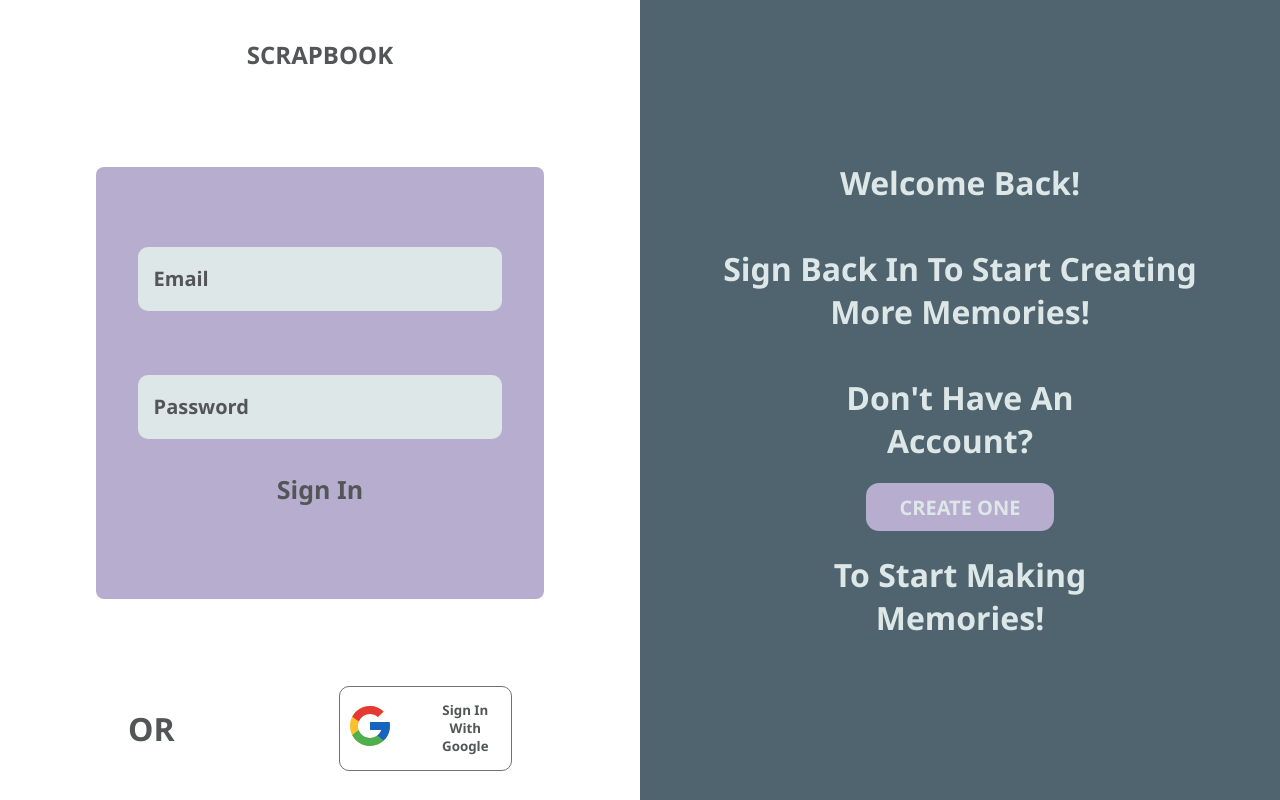
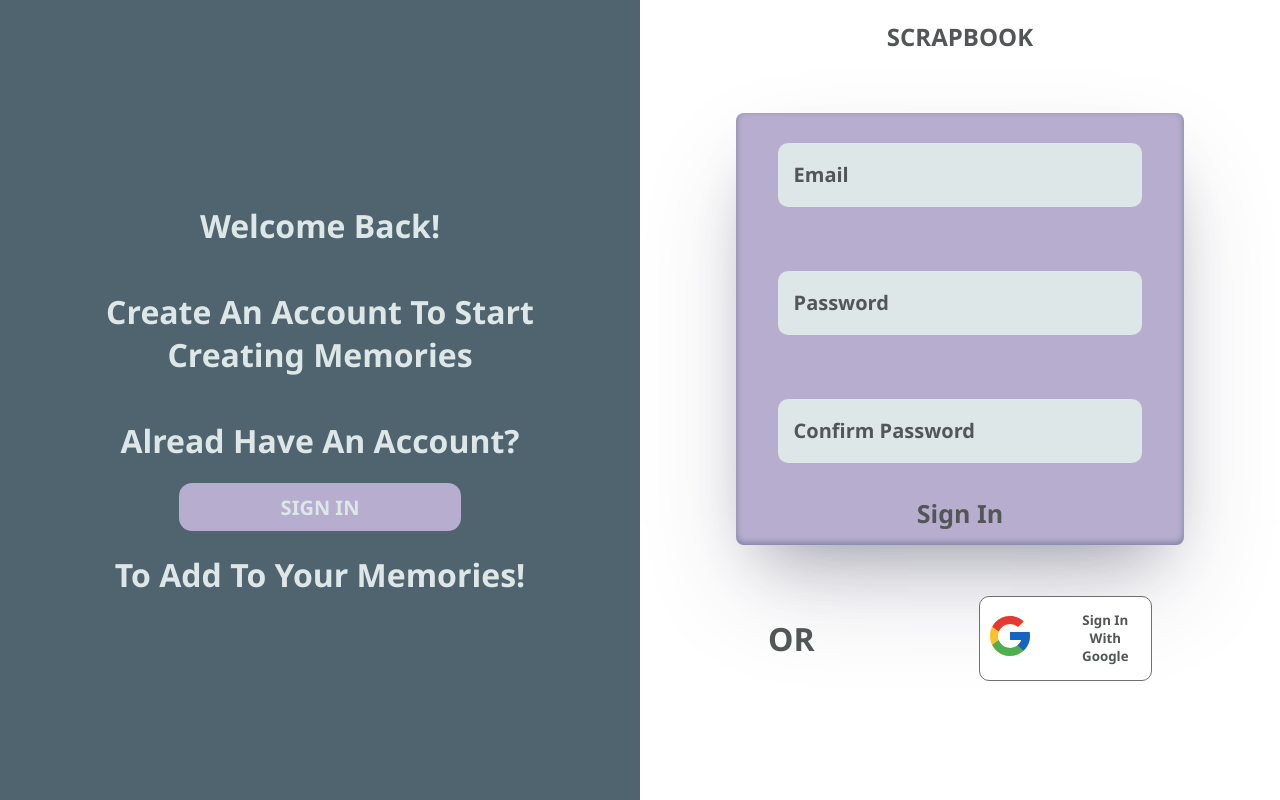
Before and after one commit to Braulee7/Scrapbook, a React (Create React App) app: page / in a window 1280 px wide. Both pictures are taken after a click on the button "CREATE ONE". Built offline with nearby package versions, Linux system fonts and the light colour scheme.

Commit message:
Fixed components to be modular - Added animations to change between signin/create

```diff
--- a/src/components/sign-in/index.css
+++ b/src/components/login-form/index.css
@@ -2,7 +2,15 @@
   font-family: "Segoe UI", Tahoma, Geneva, Verdana, sans-serif;
 }
 
-.container-signin {
+:root {
+  --dark-blue: #4f646f;
+  --black: #535657;
+  --purple: #b7adcf;
+  --grey: #dee7e7;
+  --white: #f4faff;
+}
+
+.container-login {
   display: flex;
   flex-direction: column;
   justify-content: space-around;
@@ -12,47 +20,59 @@
 .title {
   text-transform: uppercase;
   font-weight: bolder;
-  color: #535657;
+  color: var(--black);
 }
 
-.signin_box {
-  background-color: #b7adcf;
+.login_box {
+  background-color: var(--purple);
   border-radius: 8px;
+  display: flex;
+  flex-direction: column;
+  justify-content: center;
+  align-items: center;
   padding: 1rem;
   margin: 5vh 0;
   width: 70%;
   height: 50vh;
   min-height: 400px;
+  box-shadow: rgba(50, 50, 93, 0.25) 0px 50px 100px -20px,
+    rgba(0, 0, 0, 0.3) 0px 30px 60px -30px,
+    rgba(10, 37, 64, 0.35) 0px -2px 6px 0px inset;
 }
 
-.signin_box form {
+.login_box form {
   display: flex;
   flex-direction: column;
-  justify-content: baseline;
+  justify-content: center;
   align-items: center;
-  margin-top: 2rem;
+  width: 100%;
 }
 
-.signin_box form input {
-  background-color: #dee7e7;
+.login_box form input {
+  background-color: var(--grey);
   border: none;
   padding: 1rem;
   margin: 2rem 0;
   border-radius: 10px;
   width: 80%;
   height: 32px;
-  color: #535657;
+  color: var(--black);
   font-weight: bolder;
   font-size: 20px;
 }
 
+.login_box form input:focus {
+  outline: none;
+  border: solid var(--black) 2px;
+}
+
 input::placeholder {
-  color: #535657;
+  color: var(--black);
   font-weight: bolder;
   font-size: 20px;
 }
 
-.signin-form button {
+.login-form button {
   background: none;
   border: none;
   width: 70%;
@@ -62,10 +82,10 @@ input::placeholder {
   font-size: 25px;
   margin-bottom: 1rem;
   text-decoration: none;
-  color: #535657;
+  color: var(--black);
 }
 
-.signin-form button:hover {
+.login-form button:hover {
   cursor: pointer;
 }
 
@@ -81,7 +101,7 @@ input::placeholder {
   text-transform: uppercase;
   font-weight: 900;
   font-size: 32px;
-  color: #535657;
+  color: var(--black);
 }
 
 .google {
@@ -102,18 +122,17 @@ input::placeholder {
 .google p {
   width: 50%;
   text-align: center;
-  color: #535657;
+  color: var(--black);
   font-weight: bold;
   text-transform: capitalize;
 }
 
 @media screen and (min-width: 775px) {
-
-    .signin_box {
+  .login_box {
     width: 65%;
   }
 
-    .container-signin {
+  .container-login {
     width: 50vw;
   }
 
@@ -124,5 +143,4 @@ input::placeholder {
   .other_providers {
     width: 60%;
   }
-
 }
--- a/src/components/sign-in/index.jsx
+++ b/src/components/login-form/index.jsx
@@ -1,18 +1,12 @@
 import google_logo from "../../assets/svg/google.svg";
 import "./index.css";
 
-function SignIn() {
+function LoginForm({ form }) {
   return (
     <>
-      <div className="container-signin">
+      <div className="container-login">
         <h2 className="title">Scrapbook</h2>
-        <div className="signin_box">
-          <form className="signin-form">
-            <input type="email" placeholder="Email"></input>
-            <input type="password" placeholder="Password"></input>
-            <button>Sign In</button>
-          </form>
-        </div>
+        <div className="login_box">{form}</div>
         <div className="other_providers">
           <h3>Or</h3>
           <button className="google">
@@ -27,4 +21,4 @@ function SignIn() {
   );
 }
 
-export default SignIn;
+export default LoginForm;
--- a/src/components/welcome-text/index.css
+++ b/src/components/welcome-text/index.css
@@ -51,6 +51,10 @@ h1 {
   padding: 3px;
 }
 
+.create-container button:hover {
+  cursor: pointer;
+}
+
 @media screen and (min-width: 775px) {
   .container-welcome {
     width: 50vw;
--- a/src/components/welcome-text/index.jsx
+++ b/src/components/welcome-text/index.jsx
@@ -1,14 +1,28 @@
 import "./index.css";
-function Welcome() {
+function Welcome({ creating, callback }) {
+  const signin_welcome = (
+    <>
+      <h1>Sign back in to start creating more memories!</h1>
+      <h1>Don't have an account?</h1>
+      <button onClick={callback}>Create One</button>
+      <h1>to start making memories!</h1>
+    </>
+  );
+  const creating_welcome = (
+    <>
+      <h1>Create an account to start creating memories</h1>
+      <h1>Alread have an account?</h1>
+      <button onClick={callback}>Sign in</button>
+      <h1>to add to your memories!</h1>
+    </>
+  );
+
   return (
     <>
       <div className="container-welcome">
         <h1>Welcome back!</h1>
-        <h1>Sign back in to start creating more memories!</h1>
         <div className="create-container">
-          <h1>Don't have an account?</h1>
-          <button>Create One</button>
-          <h1>to start making memories!</h1>
+          {creating ? creating_welcome : signin_welcome}
         </div>
       </div>
     </>
--- a/src/pages/Login/index.css
+++ b/src/pages/Login/index.css
@@ -1,10 +1,15 @@
-.container-login {
-    display: flex;
-    flex-direction: column;
+.container-login-page {
+  display: flex;
+  flex-direction: column;
+  overflow: hidden;
 }
 
 @media screen and (min-width: 775px) {
-    .container-login{
-        flex-direction: row;
-    }
+  .container-login-page {
+    flex-direction: row;
+  }
+
+  .container-login-page[data-creating="true"] {
+    flex-direction: row-reverse;
+  }
 }
--- a/src/pages/Login/index.jsx
+++ b/src/pages/Login/index.jsx
@@ -1,14 +1,51 @@
-import SignIn from "../../components/sign-in";
+import { useState } from "react";
+import { motion } from "framer-motion";
+import LoginForm from "../../components/login-form";
 import Welcome from "../../components/welcome-text";
-import './index.css'
+import "./index.css";
 
 function Login() {
+  const signin = (
+    <>
+      <form className="login-form">
+        <input type="email" placeholder="Email" />
+        <input type="password" placeholder="Password" />
+        <button>Sign In</button>
+      </form>
+    </>
+  );
+  const create_account = (
+    <>
+      <form className="login-form">
+        <input type="email" placeholder="Email" />
+        <input type="password" placeholder="Password" />
+        <input type="password" placeholder="Confirm Password" />
+        <button>Sign In</button>
+      </form>
+    </>
+  );
+
+  const [creating, setCreating] = useState(false);
+  const changeState = () => {
+    setCreating(!creating);
+  };
+
   return (
     <>
-    <div className="container-login">
-      <SignIn />
-      <Welcome />
-    </div>
+      <div className="container-login-page" data-creating={creating}>
+        <motion.div
+          layout
+          transition={{ type: "spring", stiffness: 700, damping: 30 }}
+        >
+          <LoginForm form={creating ? create_account : signin} />
+        </motion.div>
+        <motion.div
+          layout
+          transition={{ type: "spring", stiffness: 300, damping: 30 }}
+        >
+          <Welcome creating={creating} callback={changeState} />
+        </motion.div>
+      </div>
     </>
   );
 }
```
Lines whose indentation alone changed are shown as unchanged.
